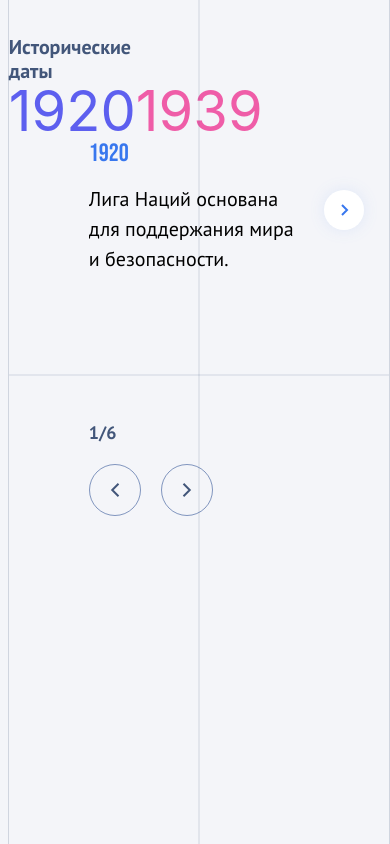
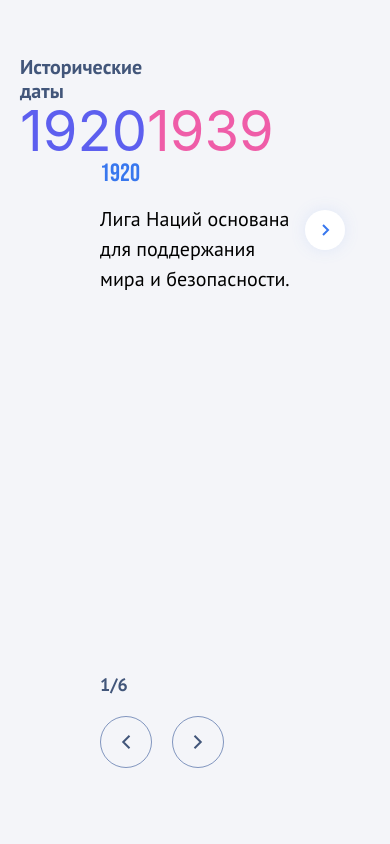
Before and after one commit to DomnitskiyOleg/only-dates, a React (Create React App) app: page / in a window 390 px wide. Built offline with nearby package versions, Linux system fonts and the light colour scheme; a web font is replaced by a local one.

Commit message:
Update responsive styles for Container component

```diff
--- a/src/components/Container/container.module.scss
+++ b/src/components/Container/container.module.scss
@@ -13,6 +13,11 @@
     margin-left: 2vw;
   }
 
+  @media (max-width: 1010px) {
+    margin-left: 0;
+    border: none;
+  }
+
   .line {
     position: absolute;
     background-color: #42567a33;
@@ -24,6 +29,9 @@
     width: 100%;
     height: 1px;
     transform: translateY(-50%);
+    @media (max-width: 1010px) {
+      display: none;
+    }
   }
 
   .vertical {
@@ -32,11 +40,22 @@
     width: 1px;
     height: 100%;
     transform: translateX(-50%);
+
+    @media (max-width: 1010px) {
+      display: none;
+      margin-left: 0;
+      border: none;
+    }
   }
   .content {
     display: flex;
     flex: 1;
     flex-direction: column;
-    padding-bottom: 5px;
+    justify-content: space-between;
+    padding-bottom: 5.4166dvw;
+
+    @media (max-width: 1010px) {
+      padding: 20px;
+    }
   }
 }
```
